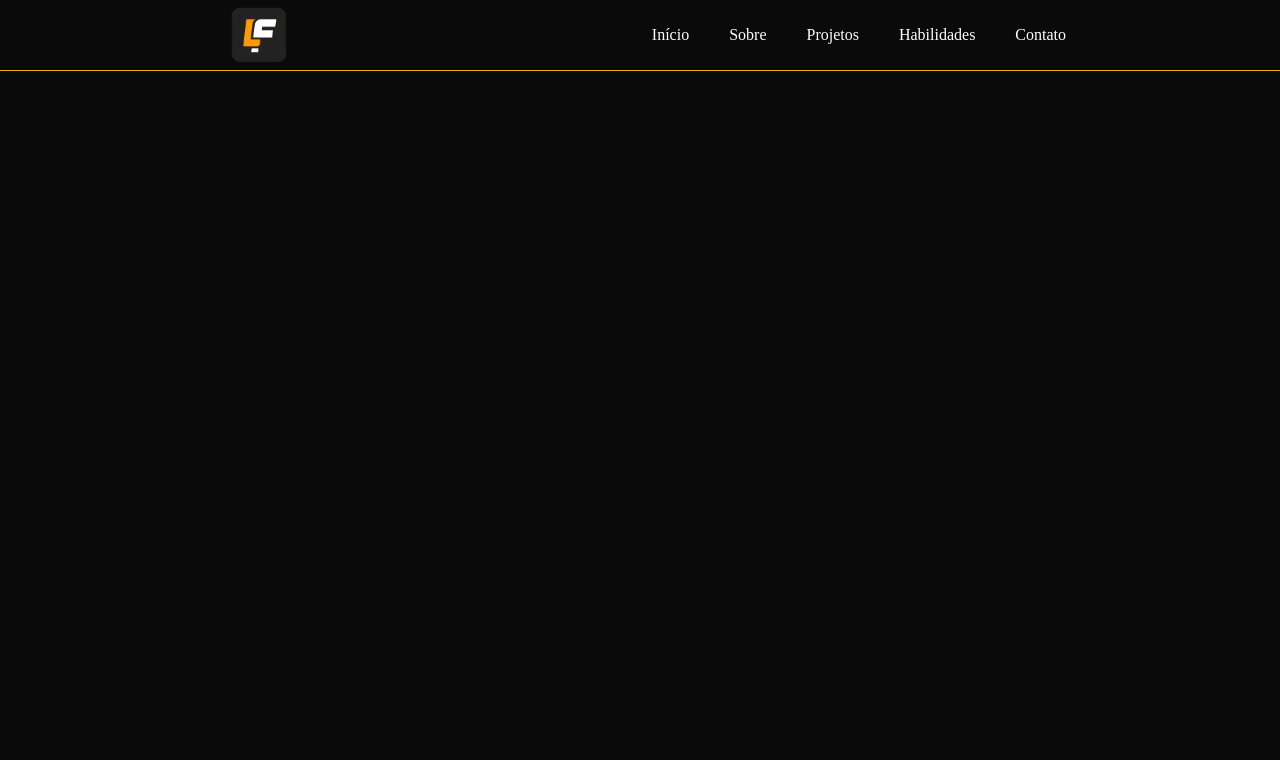
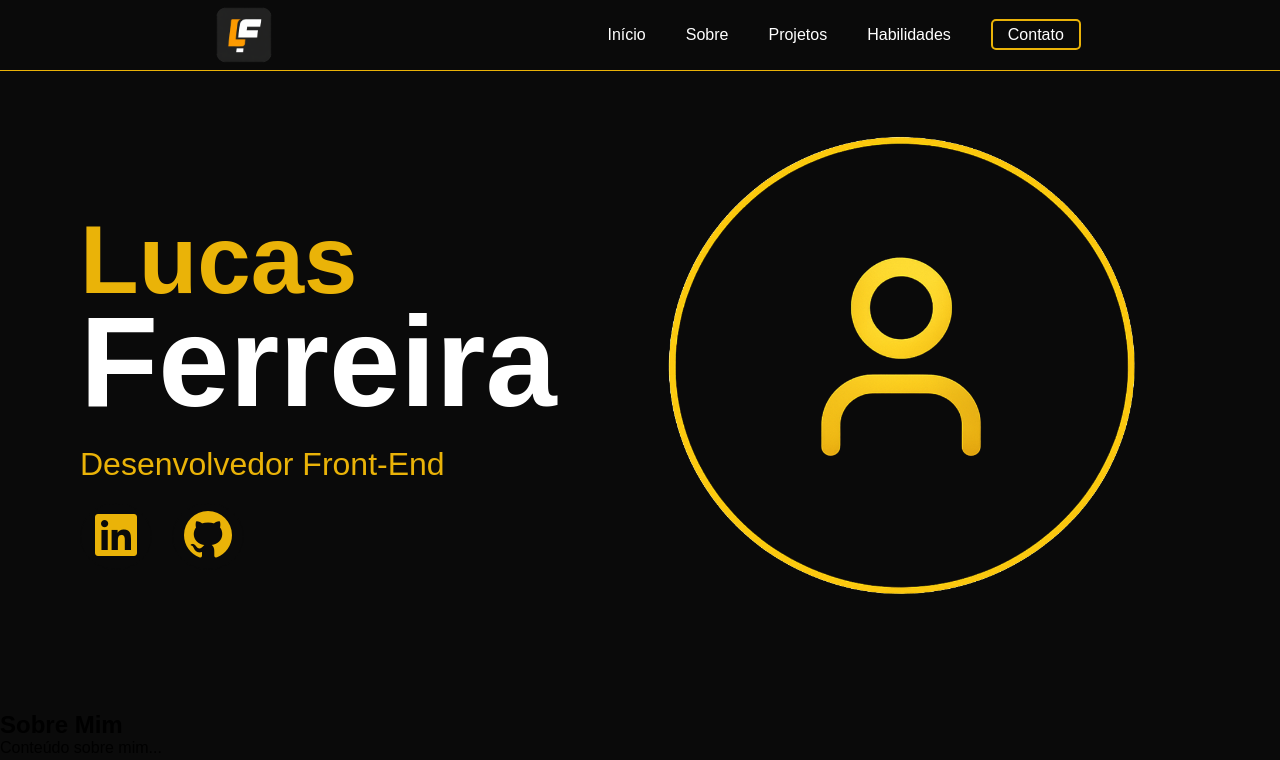
Before and after one commit to LucasDEVfn/Portfolio, a plain HTML site: page index.html in a window 1280 px wide. Drawn offline with Linux system fonts and the light colour scheme.

Commit message:
finalizando hero e ataualizando o header e tbm o css

```diff
--- a/css/styles.css
+++ b/css/styles.css
@@ -2,6 +2,7 @@
   padding: 0;
   margin: 0;
   box-sizing: border-box;
+  font-family: 'Poppins', sans-serif;
 }
 body {
   background-color: #0a0a0a;
@@ -23,10 +24,84 @@ nav ul{
     gap: 40px;
 }
 nav ul li a{
+    color: white;
     text-decoration: none;
-    color: white;
     font-weight: 500;
+}
+nav ul li a:hover{
+    color: #eab308;
+    transition: 0.3s;
+}
+.btn-contato{
+    padding: 5px 15px;
+    border: 2px solid #eab308;
+    border-radius: 5px;
+    background-color: transparent;
+    color: #ffffff;
+    transition: 0.3s;
+}
+.btn-contato:hover{
+    background-color: #eab308;
+    color: #0a0a0a;
 }
 nav img {
     height: 90px;
 }
+.hero{
+    display: flex;
+    justify-content: space-between;
+    align-items: center;
+    padding: 0 80px;
+    height: 80vh;
+}
+.hero-content{
+    display: flex;
+    flex-direction: column;
+    gap: 20px;
+}
+.hero-content h1{
+    color: white;
+    font-size: 6rem;
+    font-weight: 800;
+    line-height: 1;
+    margin-bottom: -30px;
+}
+.hero-content h2{
+    color: white;
+    font-size: 8rem;
+    font-weight: 800;
+    line-height: 1;
+}
+.hero-content h1{
+    color: #eab308;
+    display: block;
+}
+.hero-content p{
+    color: #eab308;
+    font-size: 2rem;
+    font-weight: 500;
+}
+.hero-links{
+    display: flex;
+    gap: 20px;
+}
+.hero-links a{
+    color: #eab308;
+    font-size: 3rem;
+    text-decoration: none;
+    padding: 5px;
+    background-color: transparent ;
+    transition: 0.3s;
+    border-radius: 50%;
+    border: 1px solid #0a0a0a;
+
+}
+.hero-links a:hover{
+    background-color: transparent;
+    color: #eab308;
+    border: 1px solid #EAB308;
+
+}
+.hero-image img{
+    width: 600px;
+}
--- a/index.html
+++ b/index.html
@@ -1,27 +1,48 @@
 <!DOCTYPE html>
-<html lang="en">
+<html lang="pt-BR">
 <head>
     <meta charset="UTF-8">
     <meta name="viewport" content="width=device-width, initial-scale=1.0">
-    <title>Portfólio</title>
+    <title>Lucas Ferreira | Desenvolvedor Front-End</title>
     <link rel="shortcut icon" href="./assets/favicon-32x32.png" type="image/png">
     <link rel="stylesheet" href="./css/styles.css">
     <script src="./js/script.js" defer></script>
-
+    <link rel="stylesheet" href="https://cdnjs.cloudflare.com/ajax/libs/font-awesome/7.0.1/css/all.min.css" integrity="sha512-2SwdPD6INVrV/lHTZbO2nodKhrnDdJK9/kg2XD1r9uGqPo1cUbujc+IYdlYdEErWNu69gVcYgdxlmVmzTWnetw==" crossorigin="anonymous" referrerpolicy="no-referrer" />
 </head>
 <body>
-    <header>
-
-        <nav>
+    <header role="banner">
+        <nav aria-label="Menu principal">
             <img src="./assets/logtypeLF.png" alt="Logo Lucas Ferreira">
             <ul>
                 <li><a href="#home">Início</a></li>
                 <li><a href="#about">Sobre</a></li>
                 <li><a href="#projects">Projetos</a></li>
                 <li><a href="#habilities">Habilidades</a></li>
-                <li><a href="#contact">Contato</a></li>
+                <li><a href="#contact" class="btn-contato">Contato</a></li>
             </ul>
         </nav>
     </header>
+    <section id="home" class="hero" aria-label="Apresentação">
+        <div class="hero-content">
+            <h1><span>Lucas</span></h1>
+            <h2>Ferreira</h2>
+            <p>Desenvolvedor Front-End</p>
+            <div class="hero-links" aria-label="Redes sociais">
+                <a href="https://www.linkedin.com/in/lucas-ferreira-dos-santos-912879263" target="_blank" aria-label="LinkedIn de Lucas Ferreira">
+                    <i class="fab fa-linkedin" aria-hidden="true"></i>
+                </a>
+                <a href="https://github.com/LucasDEVfn" target="_blank" aria-label="GitHub de Lucas Ferreira">
+                    <i class="fa-brands fa-github" aria-hidden="true"></i>
+                </a>
+            </div>
+        </div>
+        <div class="hero-image">
+            <img src="./assets/fototeste.png" alt="Foto de Lucas Ferreira">
+        </div>
+    </section>
+    <section id="about" aria-label="Sobre mim">
+        <h2>Sobre Mim</h2>
+        <p>Conteúdo sobre mim...</p>
+    </section>
 </body>
 </html>
```
Also changed, not shown: assets/fototeste.png (added), assets/pngtree-developers-are-coding.png (added).
